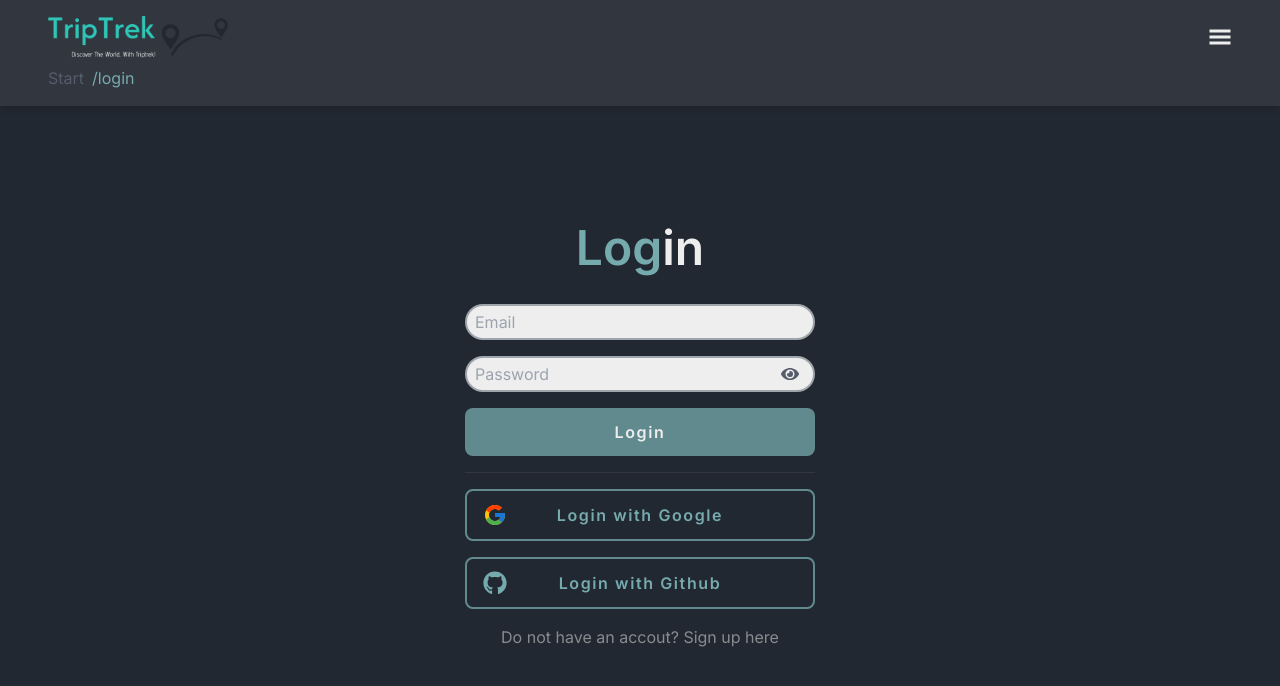
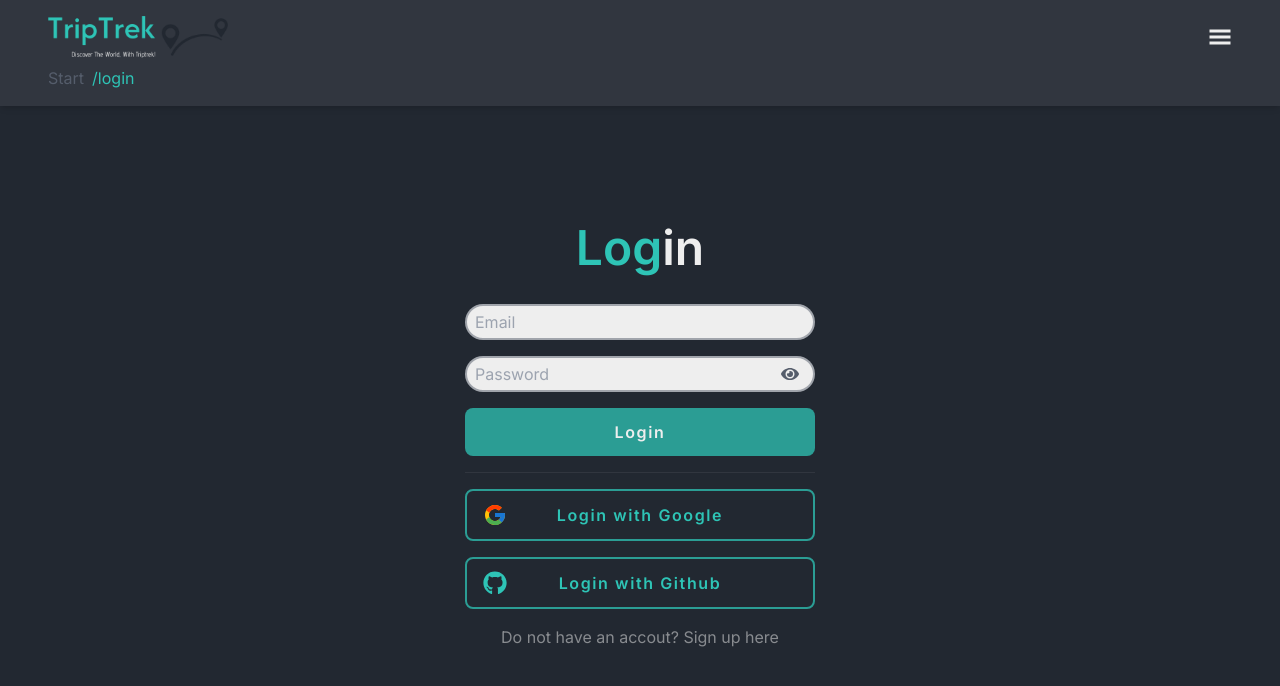
Before and after one commit to GITZMBE/TripTrek, a Next.js app: page /login in a window 1280 px wide. Shown: the top 686 px of the page. Built offline with nearby package versions, Linux system fonts and the light colour scheme; what world-countries would draw is missing.

Commit message:
Change to new brighter accent for color blind

```diff
--- a/tailwind.config.ts
+++ b/tailwind.config.ts
@@ -10,7 +10,7 @@ const config: Config = {
       colors: {
         primary: "#222831",
         secondary: "#31363F",
-        accent: "#76ABAE",
+        accent: "#2EC4B6",
         light: "#EEEEEE",
         grey: "#555D6B",
         error: "#cc0000",
```
